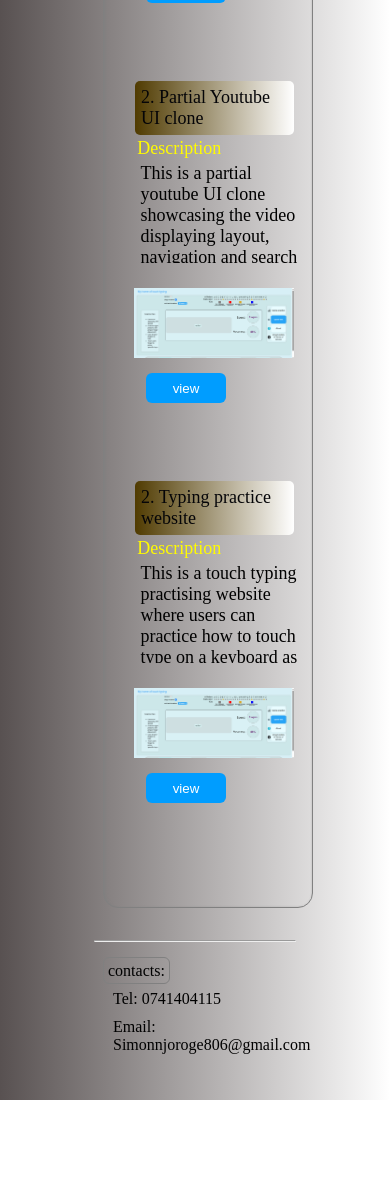
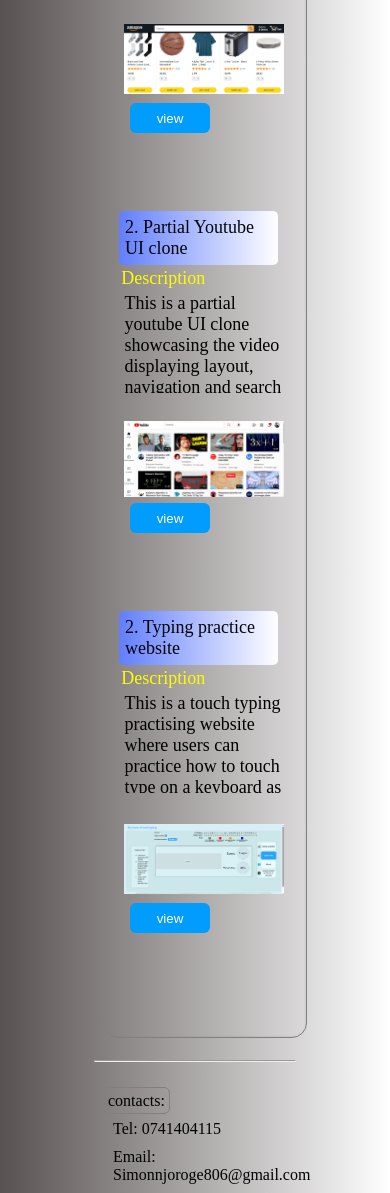
Before and after one commit to SimonNjorge/my-portforlio, a plain HTML site: page index.html in a window 390 px wide. Shown: the part 1716-2909 px from the top of the page. Before the commit the page ends 2816 px from the top, so only its background shows below. Drawn offline with Linux system fonts and the light colour scheme.

Commit message:
cleanups

```diff
--- a/index.html
+++ b/index.html
@@ -3,7 +3,7 @@
 <head>
     <meta charset="UTF-8">
     <meta name="viewport" content="width=device-width, initial-scale=1.0">
-    <title>Document</title>
+    <title>my portforlio</title>
     <link rel="stylesheet" href="styles/home.css">
     <link rel="stylesheet" href="styles/responsive.css">
     <link rel="stylesheet" href="styles/responsive2.css">
@@ -74,7 +74,7 @@
             <div class="projects-cont">
                 <div class="project">
                     <p class="pr-title">1. E-Commerce site</p>
-                    <div class="img-cont"><img src="images/Annotation 2025-05-09 165423.png" alt=""></div>
+                    <div class="img-cont"><img src="images/amazon.png" alt=""></div>
                     <p class="d-tag">Description</p>
                     <p class="description">This is an e-commerce website where buyers can view products, add them to a cart and place an order.</p>
                     <a href="github.com"><button class="view-bt">
@@ -84,7 +84,7 @@
                 </div>
                 <div class="project">
                     <p class="pr-title">2. Partial Youtube UI clone</p>
-                    <div class="img-cont"><img src="images/justtype.png" alt=""></div>
+                    <div class="img-cont"><img src="images/youtube.png" alt=""></div>
                     <p class="d-tag">Description</p>
                     <p class="description">This is a partial youtube UI clone showcasing the
                         video displaying layout, navigation and search bars.
--- a/styles/hr-responsive.css
+++ b/styles/hire-responsive.css
@@ -1,6 +1,9 @@
 @media screen and (max-width: 300px) {
     body{
         padding-bottom: 1600px;
+    }
+    main{
+        position: static;
     }
     .form-container{
         top: 240px;
--- a/styles/home.css
+++ b/styles/home.css
@@ -197,6 +197,7 @@ hr{
 }
 .project div img{
     height: 150px;
+    padding: 6px;
     border-radius: 6px;
     width: 100%;
 }
@@ -204,7 +205,7 @@ hr{
     margin-left: 1px;
     position: absolute;
     font-size: large;
-    background: linear-gradient(to right, rgb(80, 59, 1), white);
+    background: linear-gradient(to right, rgb(97, 126, 253), white);
     padding: 6px;
     border-radius: 5px;
     color: rgb(5, 5, 8);
--- a/styles/responsive.css
+++ b/styles/responsive.css
@@ -4,19 +4,21 @@ body{
       flex-direction: column;
       align-items: center;
       justify-content: center;
-        padding-bottom: 2800px;
+      padding-bottom: 3000px;
     }
 main{
     width: 200px;
     flex-direction: column;
     align-items: center;
  }
+
 .page-header{
+    position: static;
     display: none;
  }
  .my-name{
-   left: 25px;
-    top: 7px;
+   top: -5%;
+   left: -15vw;
  }
  .profile{
     top: 45px;
@@ -31,7 +33,7 @@ main{
     width: 80px;
  }
  hr{
-    top: 2640px;
+    top: 2760px;
  }
  .profile-name{
    width: 180px;
@@ -47,20 +49,24 @@ main{
     width: 80px;
  }
  .skills{
-    top: 820px;
+    top: 900px;
     width: auto;
     left: 4%;
  }
  .about {
-    top: 340px;
+    top: 310px;
     width: auto;
  }
  .projects{
-    width: 180px;
-    top: 1328px;
+    width: auto;
+    top: 1458px;
  }
  .project{
     margin-top: 120px;
+    margin-right: 14px;
+    margin-left: 0;
+    display: flex;
+    flex-direction: column;
     width: 160px;
     height: 250px;
  }
@@ -96,6 +102,6 @@ main{
     margin-top: 25px;
  }
  .contacts-sec{
-    top: 2670px;
+    top: 2800px;
  }
 }
```
Also changed, not shown: images/amazon.png (added), images/youtube.png (added). Lines whose indentation alone changed are shown as unchanged.
